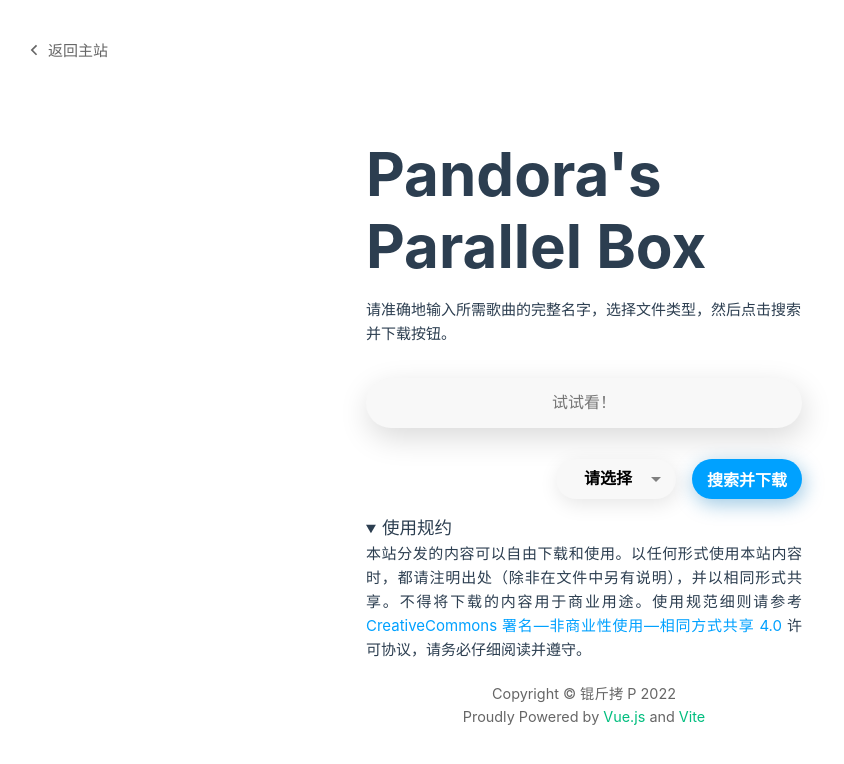
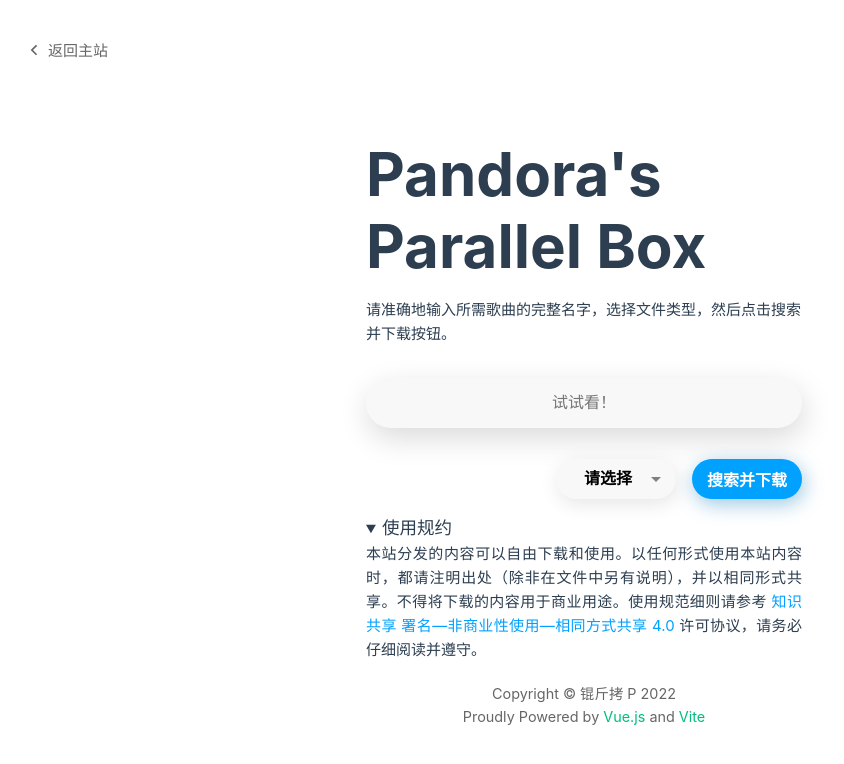
Before and after one commit to leostudiooo/kjkp-distro, a Vue app: page / in a window 1280 px wide. Both pictures are taken after a click on the heading "使用规约". Shown: the top 764 px of the page, without its empty margins (56-900 px from the left). Built offline with nearby package versions, Linux system fonts and the light colour scheme.

Commit message:
fix: 更新许可证链接文本以更准确地反映内容

```diff
--- a/src/components/License.vue
+++ b/src/components/License.vue
@@ -4,7 +4,7 @@
             <h3>使用规约</h3>
         </summary>
         <div class="content">
-            <p>本站分发的内容可以自由下载和使用。以任何形式使用本站内容时，都请注明出处（除非在文件中另有说明），并以相同形式共享。不得将下载的内容用于商业用途。使用规范细则请参考 <a href="https://creativecommons.org/licenses/by-nc-sa/4.0/deed.zh" target="_blank" rel="license noopener noreferrer">CreativeCommons 署名—非商业性使用—相同方式共享 4.0</a> 许可协议，请务必仔细阅读并遵守。</p>
+            <p>本站分发的内容可以自由下载和使用。以任何形式使用本站内容时，都请注明出处（除非在文件中另有说明），并以相同形式共享。不得将下载的内容用于商业用途。使用规范细则请参考 <a href="https://creativecommons.org/licenses/by-nc-sa/4.0/deed.zh" target="_blank" rel="license noopener noreferrer">知识共享 署名—非商业性使用—相同方式共享 4.0</a> 许可协议，请务必仔细阅读并遵守。</p>
         </div>
     </details>
 </template>
```
